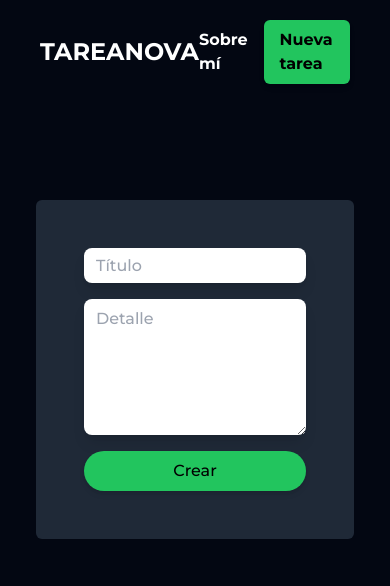
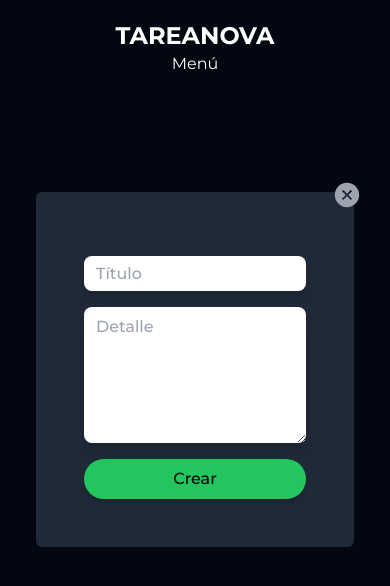
Before and after one commit to facuguardia/task-app-crud, a Next.js app: page /new in a window 390 px wide. Shown: the top 586 px of the page. Built offline with nearby package versions, Linux system fonts and the light colour scheme.

Commit message:
reparando bug

```diff
--- a/src/app/new/page.jsx
+++ b/src/app/new/page.jsx
@@ -3,6 +3,7 @@
 import { useRouter } from "next/navigation";
 import { useEffect, useState } from "react";
 import { RiEditFill, RiDeleteBin2Fill } from "react-icons/ri";
+import { IoCloseCircleSharp } from "react-icons/io5";
 
 function NewTask({ params }) {
   const [title, setTitle] = useState("");
@@ -34,7 +35,7 @@ function NewTask({ params }) {
       const data = res.json();
       console.log("updating: ", data);
     } else {
-      const res = await fetch('/api/tasks', {
+      const res = await fetch("/api/tasks", {
         method: "POST",
         body: JSON.stringify({ title, description }),
         headers: {
@@ -62,8 +63,18 @@ function NewTask({ params }) {
     <div className="flex justify-center items-start pt-24">
       <form
         onSubmit={handleSubmit}
-        className="flex flex-col justify-center gap-4 bg-gray-800 p-12 rounded-md"
+        className="relative flex flex-col justify-center gap-4 bg-gray-800 p-12 rounded-md"
       >
+        <div>
+          <button
+            className="absolute -top-3 -right-2"
+            onClick={() => {
+              router.push("/");
+            }}
+          >
+            <IoCloseCircleSharp className="text-3xl text-gray-400" />
+          </button>
+        </div>
         <input
           type="text"
           id="title"
@@ -100,7 +111,11 @@ function NewTask({ params }) {
             >
               <RiEditFill />
             </button>
-            <button type="button" className="bg-red-500 hover:bg-red-400 cursor-pointer transition-all duration-300 text-black font-medium py-2 px-6 rounded-full border-black shadow-md"  onClick={handleDelete}>
+            <button
+              type="button"
+              className="bg-red-500 hover:bg-red-400 cursor-pointer transition-all duration-300 text-black font-medium py-2 px-6 rounded-full border-black shadow-md"
+              onClick={handleDelete}
+            >
               <RiDeleteBin2Fill />
             </button>
           </div>
--- a/src/components/Navbar.jsx
+++ b/src/components/Navbar.jsx
@@ -1,12 +1,32 @@
+'use client'
+import React, { useState } from "react";
 import Link from "next/link";
 
 function Navbar() {
+  const [menuOpen, setMenuOpen] = useState(false);
+
+  const toggleMenu = () => {
+    setMenuOpen(!menuOpen);
+  };
+
   return (
-    <nav className="w-screen flex justify-between items-center py-5 px-10">
+    <nav className="w-screen flex flex-col md:flex-row justify-between items-center py-5 px-10">
       <h3 className="text-2xl font-bold uppercase">
         <Link href="/">TareaNova</Link>
       </h3>
-      <ul className="flex justify-center items-center gap-4 text-md font-semibold">
+      <div className="md:hidden">
+        <button
+          onClick={toggleMenu}
+          className="text-white focus:outline-none focus:text-white"
+        >
+          {menuOpen ? "Cerrar" : "Menú"}
+        </button>
+      </div>
+      <ul
+        className={`${
+          menuOpen ? "flex flex-col md:flex-row" : "hidden md:flex"
+        } md:items-center gap-4 text-md font-semibold mt-4 md:mt-0`}
+      >
         <li className="hover:text-gray-400 transition-all duration-300">
           <Link href="/about">Sobre mí</Link>
         </li>
```
